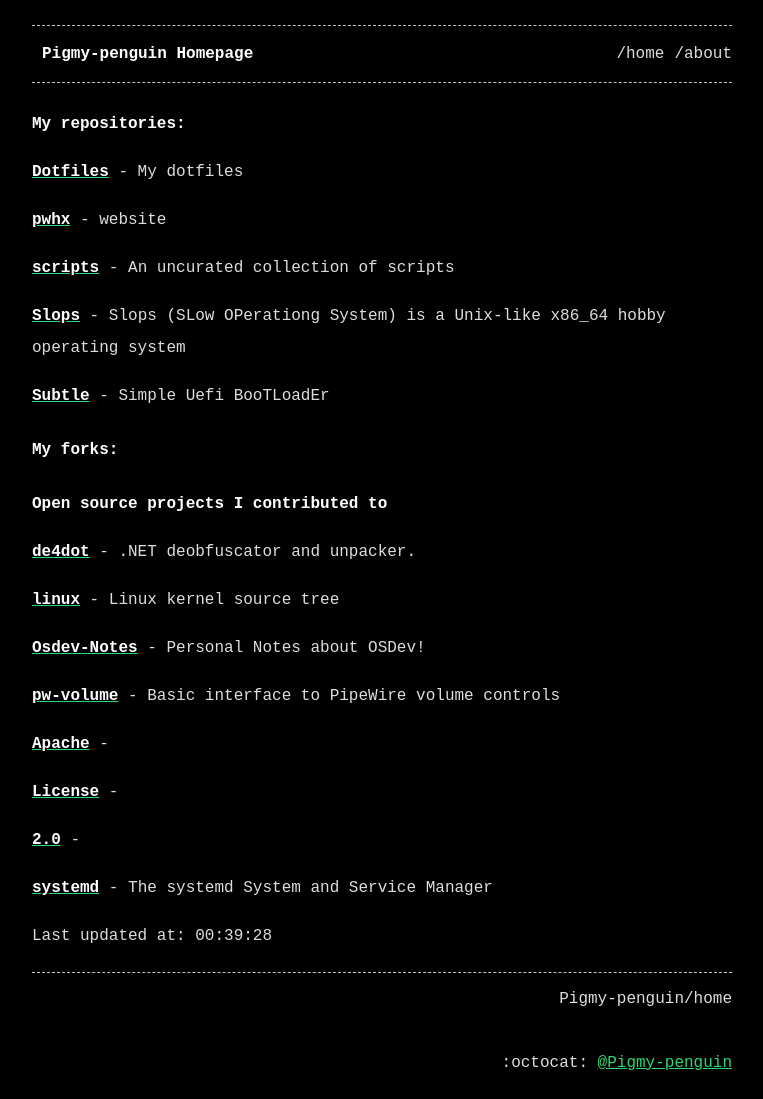
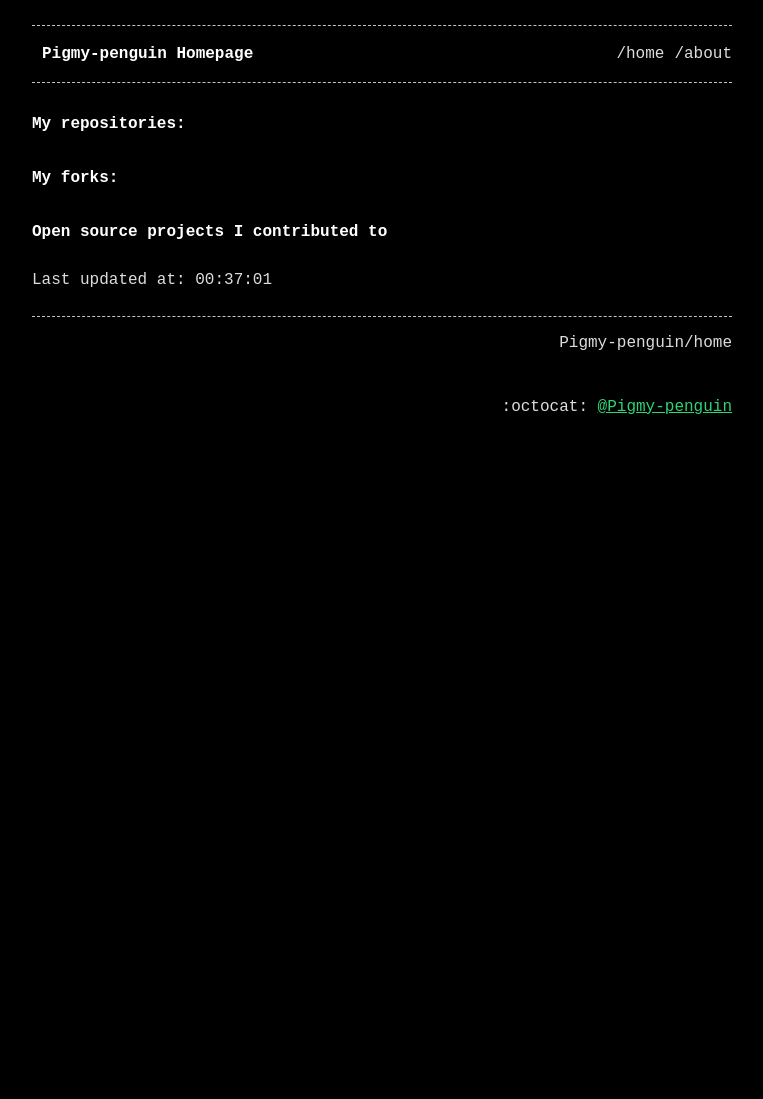
Before and after one commit to Pigmy-penguin/Pigmy-penguin.github.io, a Jekyll site: the page built from index.md, in a window 1280 px wide. Shown: the whole page, without its empty margins (258-1021 px from the left). Built offline with Jekyll 4.4.1, drawn with Linux system fonts in a browser that asks for light colours; after the commit the page ends 900 px from its top, so only the background shows below that.

Commit message:
Auto updating the website

```diff
--- a/index.md
+++ b/index.md
@@ -7,34 +7,8 @@ title: Pigmy-penguin Homepage
 
 ## My repositories:
 
-[**Dotfiles**](https://github.com/Pigmy-penguin/Dotfiles) - My dotfiles
-
-[**pwhx**](https://github.com/Pigmy-penguin/pwhx) - website
-
-[**scripts**](https://github.com/Pigmy-penguin/scripts) - An uncurated collection of scripts
-
-[**Slops**](https://github.com/Pigmy-penguin/Slops) - Slops (SLow OPerationg System) is a Unix-like x86_64 hobby operating system
-
-[**Subtle**](https://github.com/Pigmy-penguin/Subtle) - Simple Uefi BooTLoadEr
-
 ## My forks:
 ### Open source projects I contributed to
 
-[**de4dot**](https://github.com/Pigmy-penguin/de4dot) - .NET deobfuscator and unpacker.
 
-[**linux**](https://github.com/Pigmy-penguin/linux) - Linux kernel source tree
-
-[**Osdev-Notes**](https://github.com/Pigmy-penguin/Osdev-Notes) - Personal Notes about OSDev!
-
-[**pw-volume**](https://github.com/Pigmy-penguin/pw-volume) - Basic interface to PipeWire volume controls
-
-[**Apache**](https://github.com/Pigmy-penguin/Apache) -
-
-[**License**](https://github.com/Pigmy-penguin/License) -
-
-[**2.0**](https://github.com/Pigmy-penguin/2.0) -
-
-[**systemd**](https://github.com/Pigmy-penguin/systemd) - The systemd System and Service Manager
-
-
-Last updated at: 00:39:28
+Last updated at: 00:37:01
```
Also changed, not shown: 2 other files.
